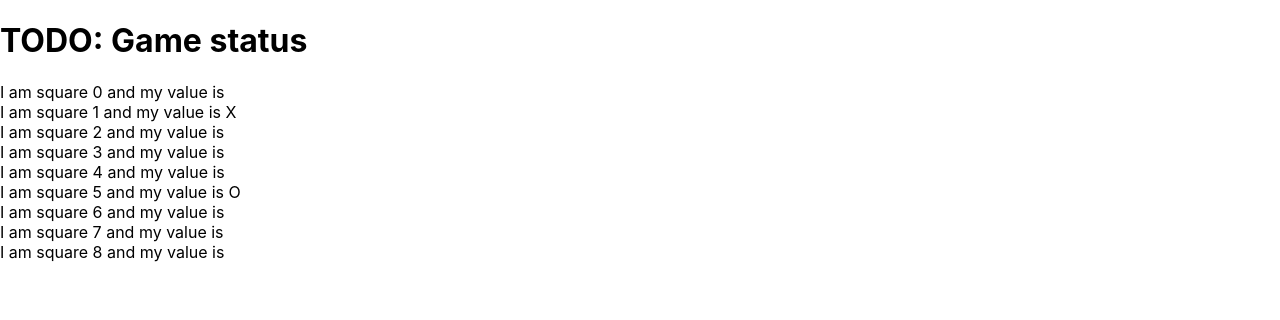
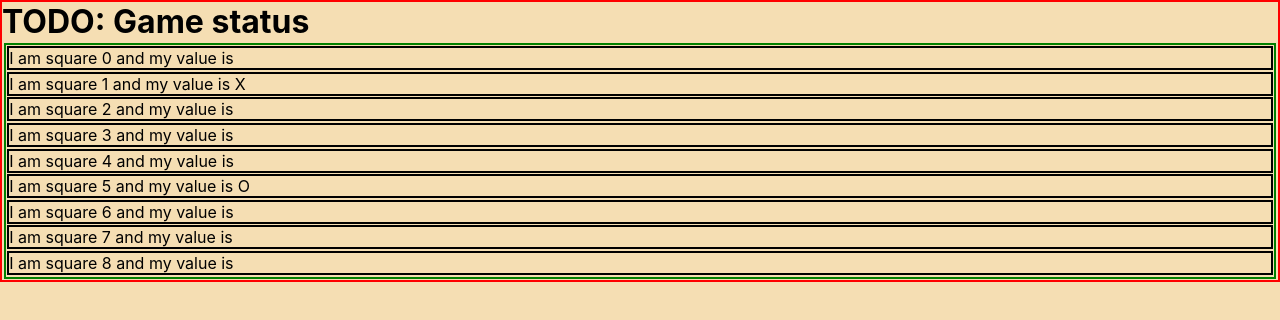
Before and after one commit to stevefaeembra/wk_14_d_3_lab_noughts_crosses, a React (Create React App) app: page / in a window 1280 px wide. Shown: the top 320 px of the page. Built offline with nearby package versions, Linux system fonts and the light colour scheme.

Commit message:
basic css applied

```diff
--- a/src/App.css
+++ b/src/App.css
@@ -1,32 +1,24 @@
-.App {
-  text-align: center;
+*{
+  padding: 0;
+  margin: 0;
+  box-sizing: border-box;
 }
 
-.App-logo {
-  animation: App-logo-spin infinite 20s linear;
-  height: 40vmin;
+html{
+  font-size: 16px;
+  background-color: wheat;
 }
 
-.App-header {
-  background-color: #282c34;
-  min-height: 100vh;
-  display: flex;
-  flex-direction: column;
-  align-items: center;
-  justify-content: center;
-  font-size: calc(10px + 2vmin);
-  color: white;
+.gameContainer{
+  border: 2px solid red;
 }
 
-.App-link {
-  color: #61dafb;
+.squares{
+  border: 2px solid green;
+  margin: .1rem;
 }
 
-@keyframes App-logo-spin {
-  from {
-    transform: rotate(0deg);
-  }
-  to {
-    transform: rotate(360deg);
-  }
+.square{
+  border: 2px solid black;
+  margin: .1rem;
 }
--- a/src/components/Board.js
+++ b/src/components/Board.js
@@ -6,11 +6,11 @@ class Board extends Component {
     let squaresArray = [];
     for(let squareIndex = 0; squareIndex < 9 ; squareIndex += 1){
       let squareSymbol = this.props.squareStates[squareIndex];
-      let square = <div>I am square {squareIndex} and my value is {squareSymbol}</div>;
+      let square = <div className="square">I am square {squareIndex} and my value is {squareSymbol}</div>;
       squaresArray.push(square);
     }
     return (
-      <div className="square">{squaresArray}</div>
+      <div className="squares">{squaresArray}</div>
     )
   }
 
```
